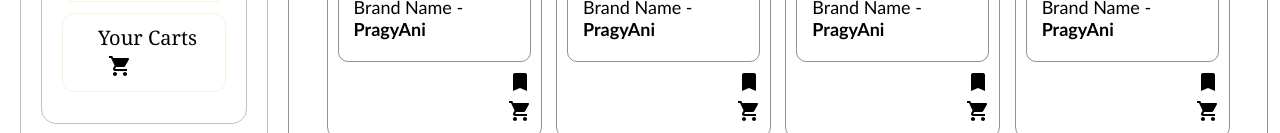
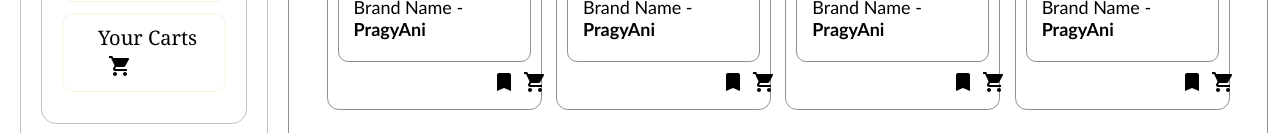
Before and after one commit to Pragyani/art-gallery, a React (Create React App) app: page / in a window 1280 px wide. Shown: the part 819-952 px from the top of the page. Built offline with nearby package versions, Linux system fonts and the light colour scheme.

Commit message:
add : display and margin to mark-product

```diff
--- a/src/ProductDetails/productDetail.css
+++ b/src/ProductDetails/productDetail.css
@@ -175,11 +175,13 @@
 
 .products .saved-mark-product {
     margin-top: 8px;
-    margin-left: 88%;
+    margin-left: 80%;
     cursor: pointer;
+    display: flex;
+    gap: 18%;
 }
 
-.products .saved-mark-product:hover {
+.products .saved-mark-product h3:hover {
     cursor: pointer;
     color: rgba(64, 165, 212, 0.944);
 }
```
